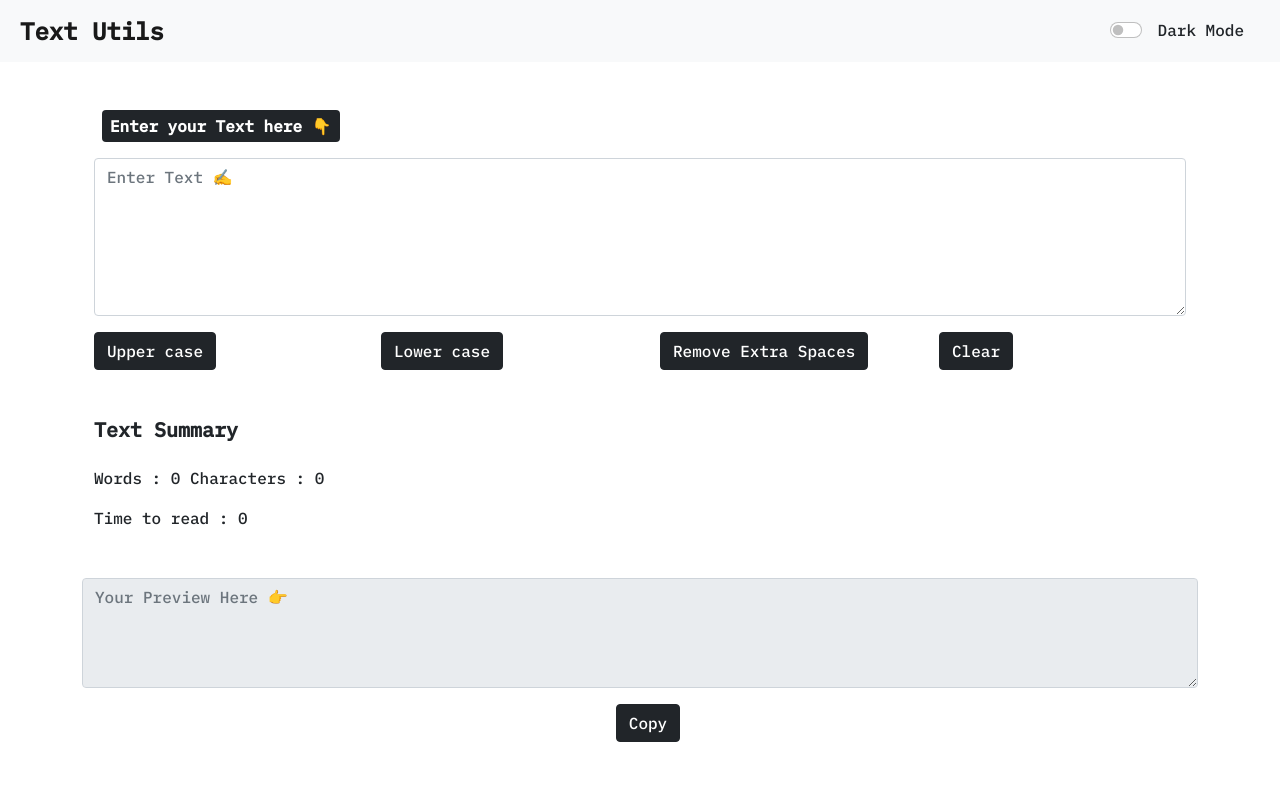
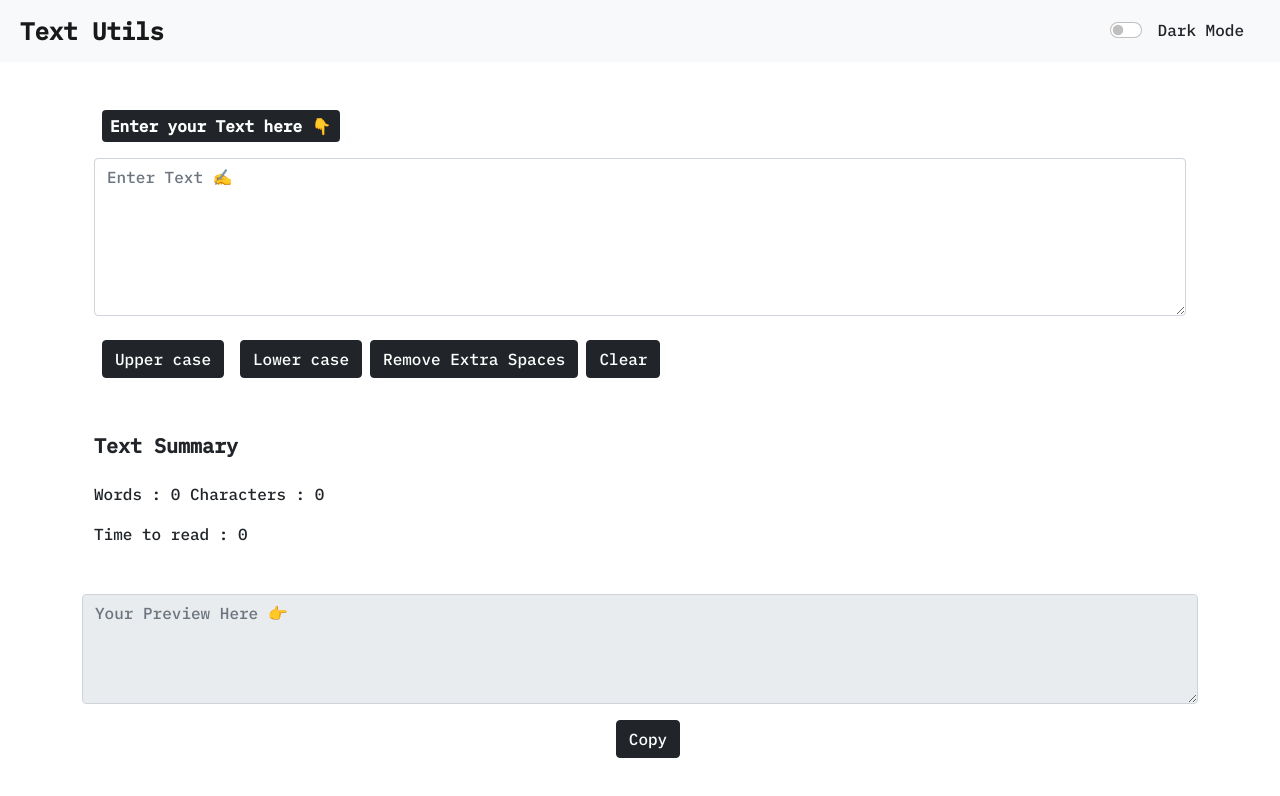
Before and after one commit to PiyushSonawane1302/Text-Utils-React, a React (Create React App) app: page / in a window 1280 px wide. Shown: the top 796 px of the page. Built offline with nearby package versions, Linux system fonts and the light colour scheme.

Commit message:
Text-Utils

```diff
--- a/src/components/TextArea.jsx
+++ b/src/components/TextArea.jsx
@@ -40,21 +40,19 @@ export default function TextForm(props) {
                     <label style={{ backgroundColor: props.mode === 'dark' ? '#1c2a35' : '' }} htmlFor="mytextbox" className={`form-label badge text-wrap ${props.mode === 'light' ? 'bg-dark' : ''} p-2 ms-2 fs-6`}>Enter your Text here 👇</label>
                     <textarea style={{ backgroundColor: props.mode === 'dark' ? '#1c2a35' : '', border: props.mode === 'dark' ? 'none' : '', color: props.mode === 'dark' ? '#fff' : '' }} onChange={handleOnChange} placeholder={"Enter Text ✍"} value={text} className="form-control mt-2" id="mytextbox" rows="6"></textarea>
                 </div>
-                <div className="row">
-                    <div className="col col-lg-3 col-md-6 col-sm-12">
-                        <button style={{ backgroundColor: props.mode === 'dark' ? '#1c2a35' : '' }} onClick={handleUppercase} className="btn btn-dark">Upper case</button>
-                    </div>
-                    <div className="col col-lg-3 col-md-6 col-sm-12">
+
+                        <button style={{ backgroundColor: props.mode === 'dark' ? '#1c2a35' : '' }} onClick={handleUppercase} className="btn btn-dark m-2">Upper case</button>
+
+
                         <button style={{ backgroundColor: props.mode === 'dark' ? '#1c2a35' : '' }} onClick={handleLowercase} className="btn btn-dark ms-2">Lower case</button>
-                    </div>
-                    <div className="col col-lg-3 col-md-6 col-sm-12">
+
+
                         <button style={{ backgroundColor: props.mode === 'dark' ? '#1c2a35' : '' }} onClick={handleRemoveSpaces} className="btn btn-dark ms-2">Remove Extra Spaces</button>
-                    </div>
-                    <div className="col col-lg-3 col-md-6 col-sm-12">
+
                         <button style={{ backgroundColor: props.mode === 'dark' ? '#1c2a35' : '' }} onClick={handleCleartext} className="btn btn-dark ms-2">Clear</button>
-                    </div>
 
-                </div>
+
+
 
             </div>
 
```
